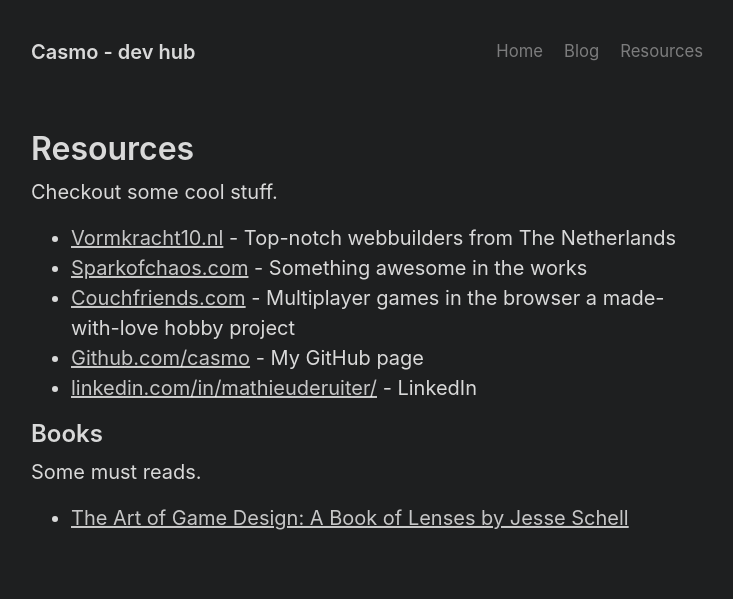
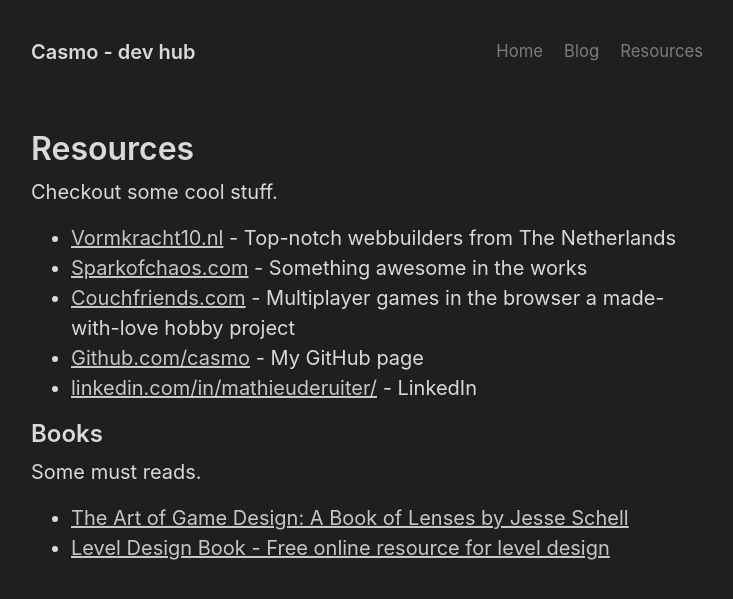
Before and after one commit to Casmo/casmo.github.io, a Jekyll site: the page built from resources.md, in a window 1280 px wide. Shown: the top 599 px of the page, without its empty margins (273-1006 px from the left). Built offline with Jekyll 4.4.1, drawn with Linux system fonts in a browser that asks for light colours.

Commit message:
Added level design book

```diff
--- a/resources.md
+++ b/resources.md
@@ -18,3 +18,4 @@
 Some must reads.
 
 * <a href="https://www.amazon.com/Art-Game-Design-Lenses-Third-dp-1138632058/dp/1138632058">The Art of Game Design: A Book of Lenses by Jesse Schell</a>
+* <a href="https://book.leveldesignbook.com/">Level Design Book - Free online resource for level design</a>
```
